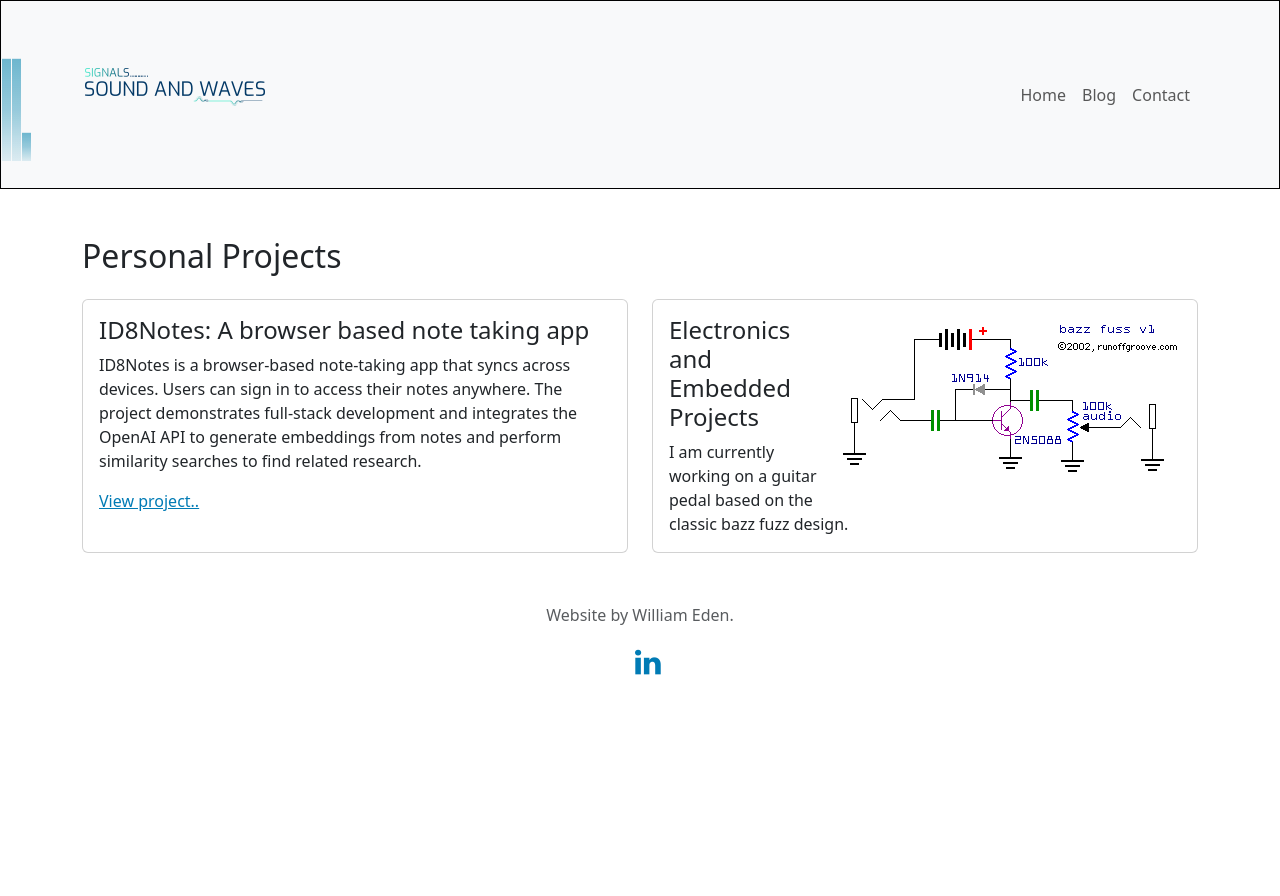
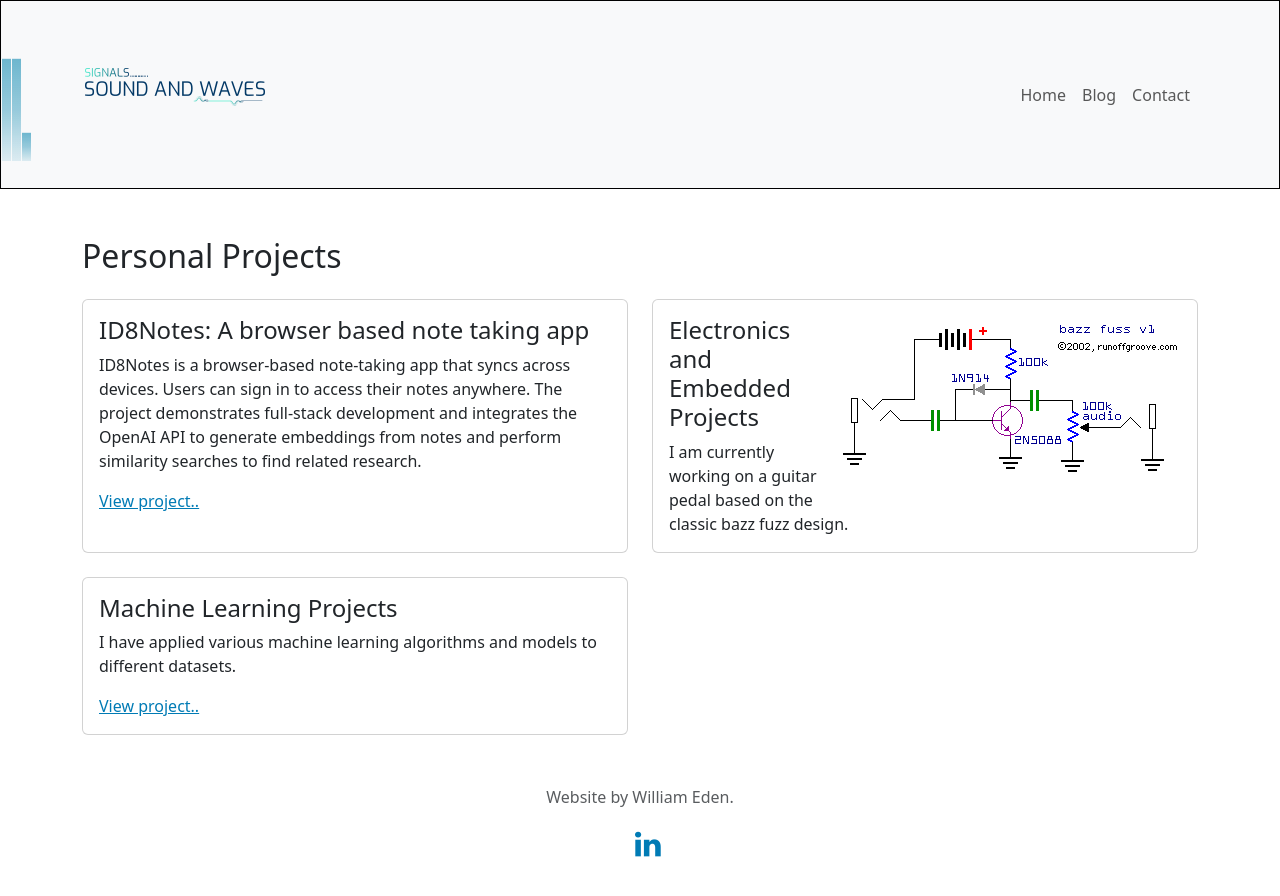
Before and after one commit to signalssoundsandwaves/SignalsSoundsAndWavesReact, a React (Vite) app: page /personal in a window 1280 px wide. Shown: the top 896 px of the page. Before the commit the page ends 800 px from the top, so only its background shows below. Built offline with nearby package versions, Linux system fonts and the light colour scheme.

Commit message:
added machine learning card in Personal.js

```diff
--- a/src/pages/Personal.jsx
+++ b/src/pages/Personal.jsx
@@ -18,6 +18,12 @@ function Personal() {
       title: 'Electronics and Embedded Projects',
       text: 'I am currently working on a guitar pedal based on the classic bazz fuzz design.',
       image: '/bazzfuss.png',
+      imagePosition: 'float-end',
+    },
+    {
+      title: 'Machine Learning Projects',
+      text: 'I have applied various machine learning algorithms and models to different datasets.',
+      externalLink: { href: 'https://github.com/signalssoundsandwaves/MachineLearningNotebooks', label: 'View project..' },
       imagePosition: 'float-end',
     },
   ];
```
